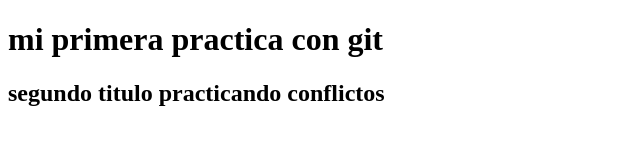
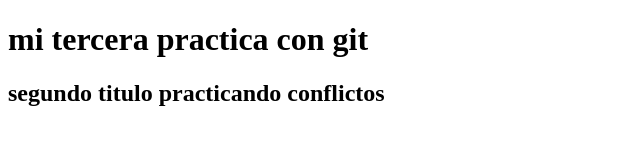
Before and after one commit to ricardo-chacin/proyecto-html, a plain HTML site: page index.html in a window 1280 px wide. Shown: the whole page, without its empty margins (0-640 px from the left). Drawn offline with Linux system fonts and the light colour scheme.

Commit message:
titulo corregido

```diff
--- a/index.html
+++ b/index.html
@@ -1,7 +1,7 @@
 <!DOCTYPE html>
 <html>
     <body>
-        <h1> mi primera practica con git </h1>
+        <h1> mi tercera practica con git </h1>
         <h2> segundo titulo practicando conflictos </h2>
     </body>
 </html>
```
